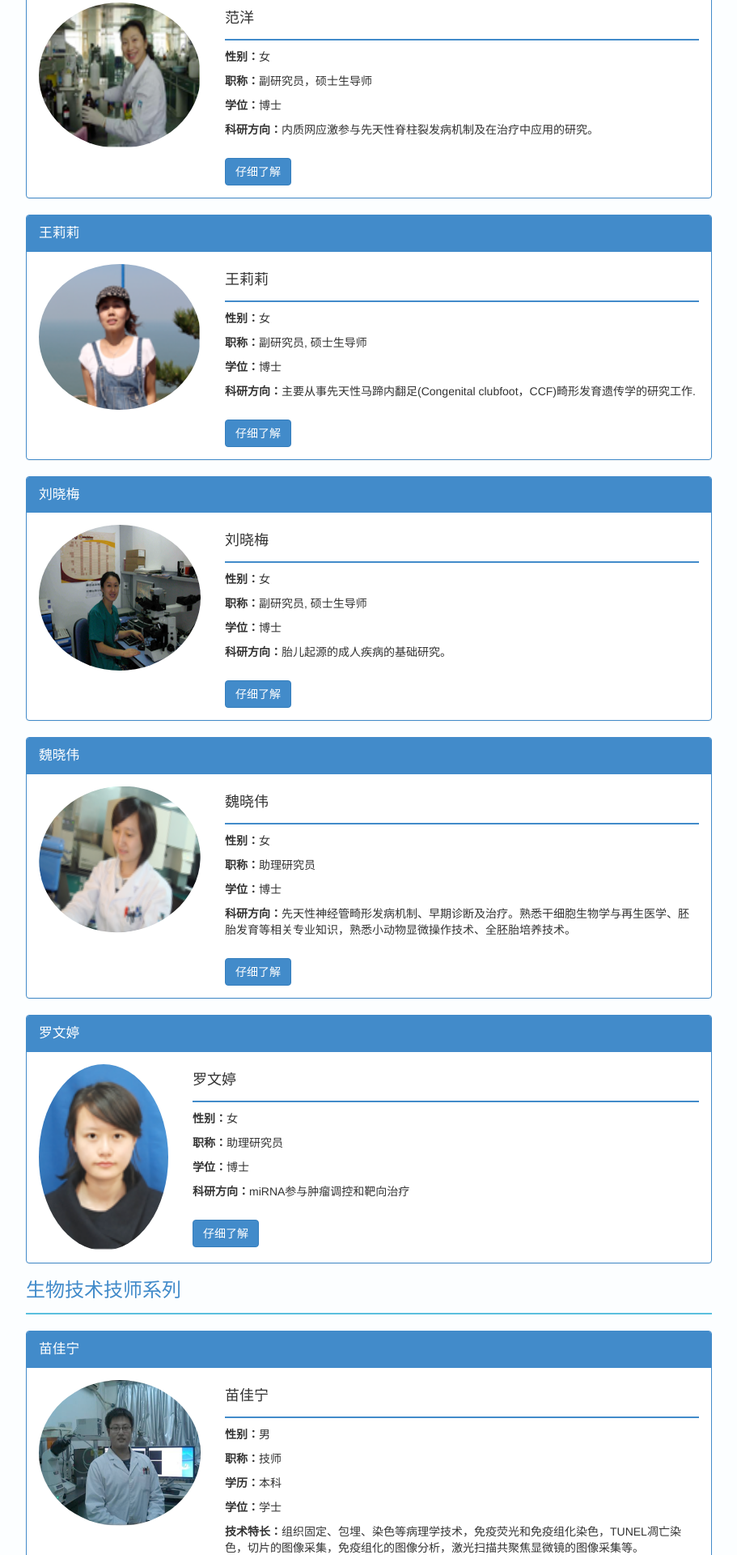
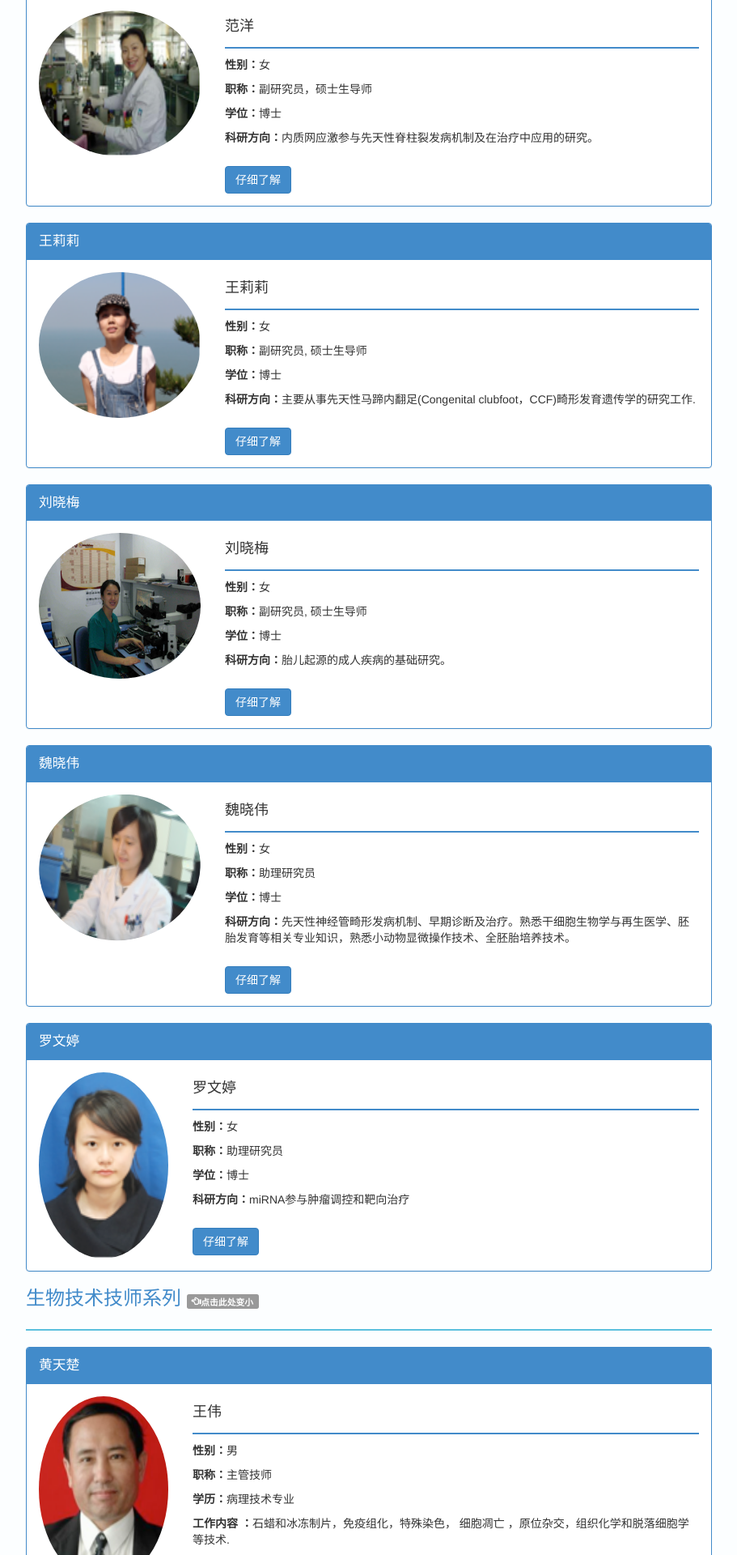
Before and after one commit to yuxiaotan/sjwebsite, a PHP site: page /staff.html in a window 1280 px wide. Shown: the part 1480-3400 px from the top of the page at 81% size, without its empty margins (233-1144 px from the left). Run offline with PHP 8.4, Linux system fonts and the light colour scheme.

Commit message:
Added more files and small features for the staff page

```diff
--- a/css/staff.css
+++ b/css/staff.css
@@ -1,3 +1,9 @@
+
+.stafftitlelabel{
+
+    font-size:0.45em;
+    margin-left:7px;
+}
 
 .staffnamesize{
 
@@ -20,6 +26,13 @@
     height:180px;
     overflow:hidden;
 
+}
+
+.imageSizeSquare{
+
+    width:190px;
+    height:240px;
+    overflow:hidden;
 }
 
 
--- a/staff.html
+++ b/staff.html
@@ -184,8 +184,17 @@
     </div> <!-- Sidemenu col2 -->
 
 
+
+
+
+
+
+
     <div class="mainbody col-md-9">
-      <h3 class="staffnamesize"><div class="staffnamelabel"><a data-toggle="collapse" href="#yanjiuyuan">研究员系列</a></div></h3>
+      <div class="staffnamesize">
+        <h3><div class="staffnamelabel"><a data-toggle="collapse" id = "yanjiuyuanlabel" href="#yanjiuyuan">研究员系列<span class="label label-default stafftitlelabel glyphicon glyphicon-hand-left" id="yanjiuyuanshrink">点击此处变小</span></a></div></h3>
+
+      </div>
 
 
       <div id="yanjiuyuan" class="collapse in">
@@ -543,13 +552,101 @@
 
 
       <!-- BIOLOGY practionaers -->
-      <h3 class="staffnamesize"><a class="staffnamelabel" data-toggle="collapse" href="#biology">生物技术技师系列
-      </a></h3>
+
+      <div class="staffnamesize">
+        <h3><div class="staffnamelabel"><a data-toggle="collapse" id = "biologylabel" href="#biology">生物技术技师系列<span class="label label-default stafftitlelabel glyphicon glyphicon-hand-left" id="biologyshrink">点击此处变小</span></a></div></h3>
+
+      </div>
+
 
 
       <div id="biology" class="collapse in">
 
-         <! -- MIAO JIA NING -->
+        <! -- WANG WEI -->
+        <div class="panel panel-primary" id="wangwei">
+          <div class="panel-heading">黄天楚</div>
+          <div class="panel-body">
+
+            <div class="media">
+              <a class="pull-left" href="staff/jishi/wangwei.html"
+                data-toggle="modal" data-target="#wangweimodal">
+                <img class="media-object imageSize img-circle" src="img/staff/jishi/wangwei.png" alt="...">
+              </a>
+              <div class="media-body">
+                <h4 class="media-heading">王伟</h4>
+                <p><b>性别：</b>男</p>
+                <p><b>职称：</b>主管技师</p>
+                <p><b>学历：</b>病理技术专业</p>
+
+                <p><b>工作内容 ：</b>石蜡和冰冻制片，免疫组化，特殊染色， 细胞凋亡 ，原位杂交，组织化学和脱落细胞学等技术. </p>
+
+                <!-- Button trigger modal -->
+                <a class="btn btn-primary detailedstaffbutton"
+                  href="staff/jishi/wangwei.html"
+                  data-toggle="modal" data-target="#wangweimodal">
+                  仔细了解
+                </a>
+
+                <!-- Modal -->
+                <div class="modal fade" id="wangweimodal" tabindex="-1" role="dialog"
+                  aria-labelledby="myModalLabel" aria-hidden="true">
+                  <div class="modal-dialog modal-lg">
+                    <div class="modal-content">
+
+
+
+                    </div>
+                  </div>
+                </div>
+              </div>
+            </div>
+          </div>
+        </div> <!-- End WANG WEI -->
+
+        <! -- HUANG TIAN CHU -->
+        <div class="panel panel-primary" id="huangtianchu">
+          <div class="panel-heading">黄天楚</div>
+          <div class="panel-body">
+
+            <div class="media">
+              <a class="pull-left" href="staff/jishi/huangtianchu.html"
+                data-toggle="modal" data-target="#huangtianchumodal">
+                <img class="media-object imageSize img-circle" src="img/staff/jishi/huangtianchu.png" alt="...">
+              </a>
+              <div class="media-body">
+                <h4 class="media-heading">黄天楚</h4>
+                <p><b>性别：</b>男</p>
+                <p><b>职称：</b>助理实验师</p>
+                <p><b>学历：</b>本科</p>
+                <p><b>技术特长：</b>工作以来，一直从事实验室标本的收集与管理（进行实验取材及标本解剖分析); 2010年开始协助研究系列人员的实验工作（标本取材处理、病例筛查、病理及PCR实验技术等). </p>
+
+
+                <!-- Button trigger modal -->
+                <a class="btn btn-primary detailedstaffbutton"
+                  href="staff/jishi/huangtianchu.html"
+                  data-toggle="modal" data-target="#huangtianchumodal">
+                  仔细了解
+                </a>
+
+                <!-- Modal -->
+                <div class="modal fade" id="huangtianchumodal" tabindex="-1" role="dialog"
+                  aria-labelledby="myModalLabel" aria-hidden="true">
+                  <div class="modal-dialog modal-lg">
+                    <div class="modal-content">
+
+
+
+                    </div>
+                  </div>
+                </div>
+              </div>
+            </div>
+          </div>
+        </div> <!-- End HUANG TIAN CHU -->
+
+
+
+        <! -- MIAO JIA NING -->
         <div class="panel panel-primary" id="miaojianing">
           <div class="panel-heading">苗佳宁</div>
           <div class="panel-body">
@@ -590,6 +687,90 @@
             </div>
           </div>
         </div> <!-- End MIAO JIA NING -->
+
+        <! -- WU DI -->
+        <div class="panel panel-primary" id="wudi">
+          <div class="panel-heading">吴迪</div>
+          <div class="panel-body">
+
+            <div class="media">
+              <a class="pull-left" href="staff/jishi/wudi.html"
+                data-toggle="modal" data-target="#wudimodal">
+                <img class="media-object imageSizeSquare img-circle" src="img/staff/jishi/wudi.png" alt="...">
+              </a>
+              <div class="media-body">
+                <h4 class="media-heading">吴迪</h4>
+                <p><b>性别：</b>女</p>
+                <p><b>职称：</b>助理实验师</p>
+                <p><b>学历：</b>本科</p>
+                <p><b>学位：</b>学士</p>
+                <p><b>技术特长：</b>流式细胞仪操作，流式细胞染色，细胞培养及相关实验。</p>
+
+
+                <!-- Button trigger modal -->
+                <a class="btn btn-primary detailedstaffbutton"
+                  href="staff/jishi/wudi.html"
+                  data-toggle="modal" data-target="#wudimodal">
+                  仔细了解
+                </a>
+
+                <!-- Modal -->
+                <div class="modal fade" id="wudimodal" tabindex="-1" role="dialog"
+                  aria-labelledby="myModalLabel" aria-hidden="true">
+                  <div class="modal-dialog modal-lg">
+                    <div class="modal-content">
+
+
+
+                    </div>
+                  </div>
+                </div>
+              </div>
+            </div>
+          </div>
+        </div> <!-- End WU DI -->
+
+
+        <! -- ZHAN YUE-->
+        <div class="panel panel-primary" id="zhanyue">
+          <div class="panel-heading">詹玥</div>
+          <div class="panel-body">
+
+            <div class="media">
+              <a class="pull-left" href="staff/jishi/zhanyue.html"
+                data-toggle="modal" data-target="#zhanyuemodal">
+                <img class="media-object imageSize img-circle" src="img/staff/jishi/zhanyue.png" alt="...">
+              </a>
+              <div class="media-body">
+                <h4 class="media-heading">詹玥</h4>
+                <p><b>性别：</b>女</p>
+                <p><b>职称：</b>助理实验师</p>
+                <p><b>学位：</b>学士</p>
+                <p><b>技术特长：</b>普通PCR、Western  Blot</p>
+
+
+                <!-- Button trigger modal -->
+                <a class="btn btn-primary detailedstaffbutton"
+                  href="staff/jishi/zhanyue.html"
+                  data-toggle="modal" data-target="#zhanyuemodal">
+                  仔细了解
+                </a>
+
+                <!-- Modal -->
+                <div class="modal fade" id="zhanyuemodal" tabindex="-1" role="dialog"
+                  aria-labelledby="myModalLabel" aria-hidden="true">
+                  <div class="modal-dialog modal-lg">
+                    <div class="modal-content">
+
+
+
+                    </div>
+                  </div>
+                </div>
+              </div>
+            </div>
+          </div>
+        </div> <!-- End ZHAN YUE -->
 
         <! -- ZHANG XIN YUE -->
         <div class="panel panel-primary" id="zhangxinyue">
@@ -687,5 +868,47 @@
 <script src="script/jquery.js"></script>
 <!-- Include all compiled plugins (below), or include individual files as needed -->
 <script src="bootstrap/js/bootstrap.min.js"></script>
+
+<script>
+var yjy = 1;
+$('#yanjiuyuanlabel').click(function(){
+    if( yjy==1)
+    {
+    document.getElementById('yanjiuyuanshrink').innerHTML = "点击此处放大";
+    yjy=0;
+    }
+    else
+    {
+
+    yjy=1;
+    document.getElementById('yanjiuyuanshrink').innerHTML = "点击此处变小";
+
+
+    }
+    });
+
+</script>
+
+<script>
+var bio = 1;
+$('#biologylabel').click(function(){
+    if( bio==1)
+    {
+    document.getElementById('biologyshrink').innerHTML = "点击此处放大";
+    bio=0;
+    }
+    else
+    {
+
+    bio=1;
+    document.getElementById('biologyshrink').innerHTML = "点击此处变小";
+
+
+    }
+    });
+
+</script>
+
+
 </body>
 </html>
```
Also changed, not shown: result.txt (+4 -8 lines), staff/jishi/huangtianchu.html (added, +132 -0 lines), staff/jishi/wangwei.html (added, +70 -0 lines), staff/jishi/wudi.html (added, +81 -0 lines), staff/jishi/zhanyue.html (added, +79 -0 lines), temp.txt (+4 -8 lines), img/staff/jishi/huangtianchu.png (added), img/staff/jishi/wangwei.png (added), img/staff/jishi/wudi.png (added), img/staff/jishi/zhanyue.png (added), 4 other files.
